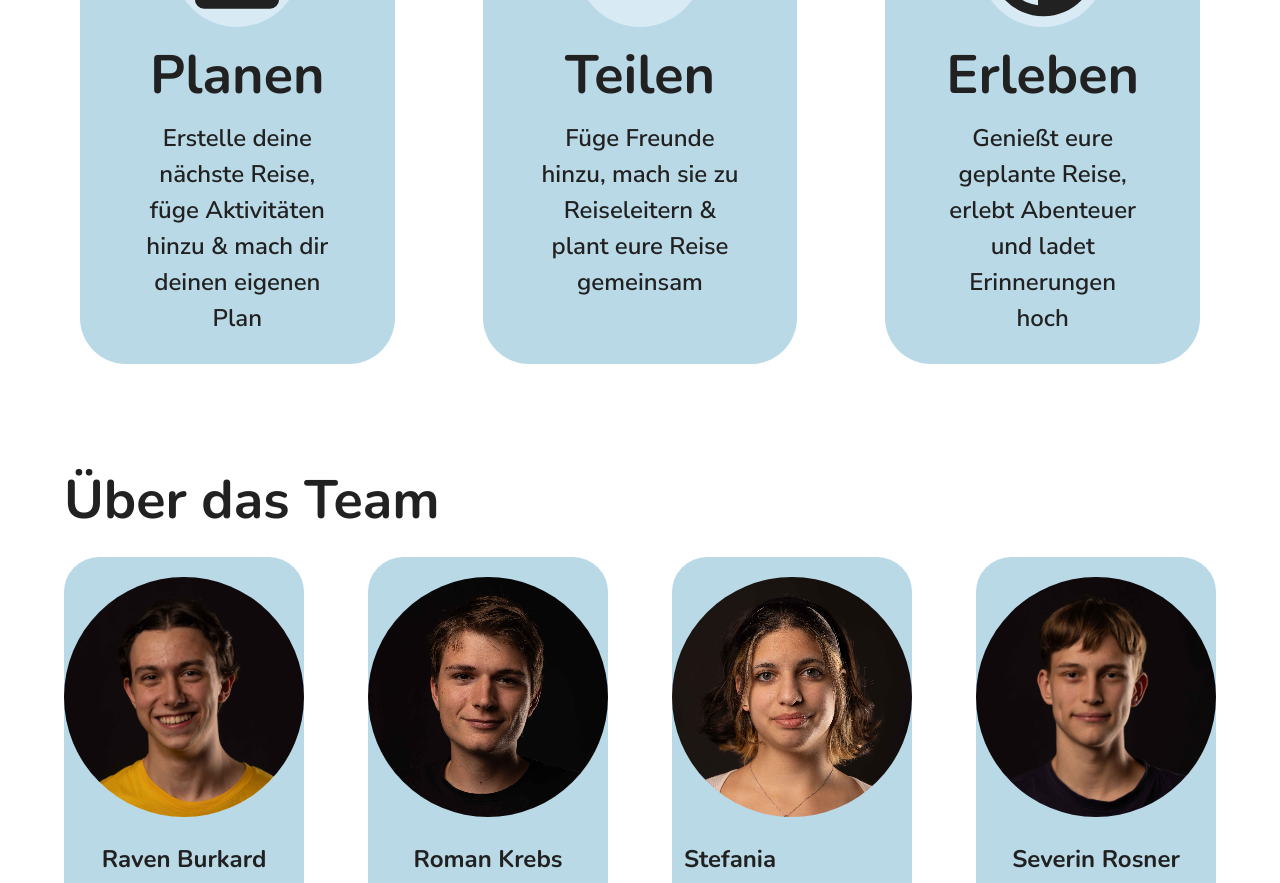
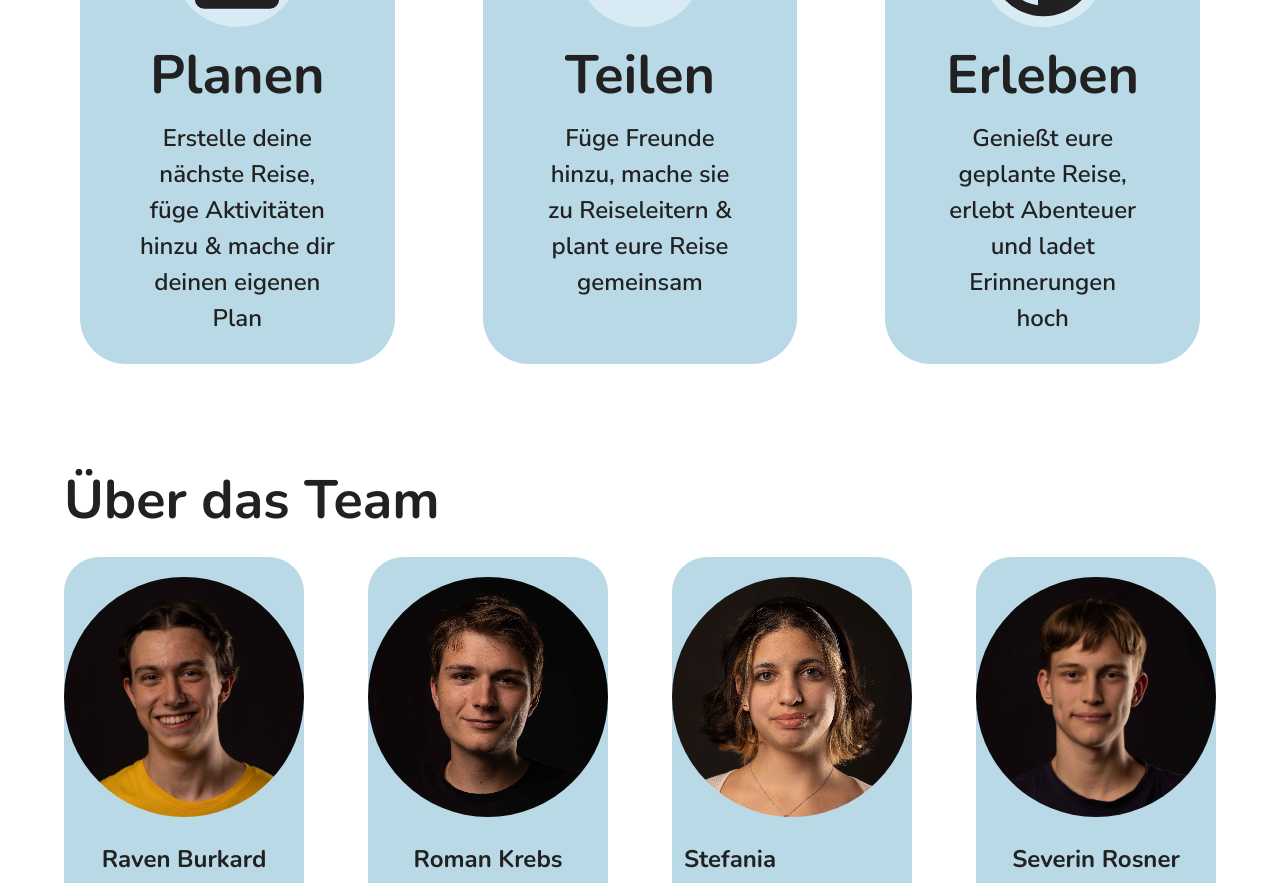
Before and after one commit to JourneyPlanner/JourneyPlanner-old, a Vue app: page / in a window 1280 px wide. Shown: the part 1020-1903 px from the top of the page. Built offline with nearby package versions, Linux system fonts and the light colour scheme; no server answers; a web font is replaced by a local one.

Commit message:
fix: fixed typos

```diff
--- a/src/views/ImprintView.vue
+++ b/src/views/ImprintView.vue
@@ -18,7 +18,7 @@ import Footer from "@/components/Footer.vue";
       </p>
       <p><b>Webseitenbetreiber:</b> Mattias Burkard</p>
       <p><b>Anschrift:</b> Krüklstraße 3, 2410 Hainburg an der Donau</p>
-      <p><b>Kontaktdaten:</b> <br> Telefon: +43 681 20301077 <br> Email: raven.burkard@journeyplanner.io <br></p>
+      <p><b>Kontaktdaten:</b> <br> Telefon: +43 681 20301077 <br> E-Mail: raven.burkard@journeyplanner.io <br></p>
 
       <p><b>Anwendbare Rechtsvorschrift:</b> www.ris.bka.gv.at <br></p>
       <p><b>Online Streitbeilegung:</b> Verbraucher, welche in Österreich oder in einem sonstigen Vertragsstaat der
--- a/src/views/LandingPageView.vue
+++ b/src/views/LandingPageView.vue
@@ -63,7 +63,7 @@ import Footer from "../components/Footer.vue";
         <template #text>
           Erstelle deine nächste Reise,
           füge Aktivitäten
-          hinzu & mach dir deinen eigenen Plan
+          hinzu & mache dir deinen eigenen Plan
         </template>
       </FunctionCard>
 
@@ -75,7 +75,7 @@ import Footer from "../components/Footer.vue";
           Teilen
         </template>
         <template #text>
-          Füge Freunde hinzu, mach sie zu Reiseleitern & plant eure Reise gemeinsam
+          Füge Freunde hinzu, mache sie zu Reiseleitern & plant eure Reise gemeinsam
         </template>
       </FunctionCard>
 
```
